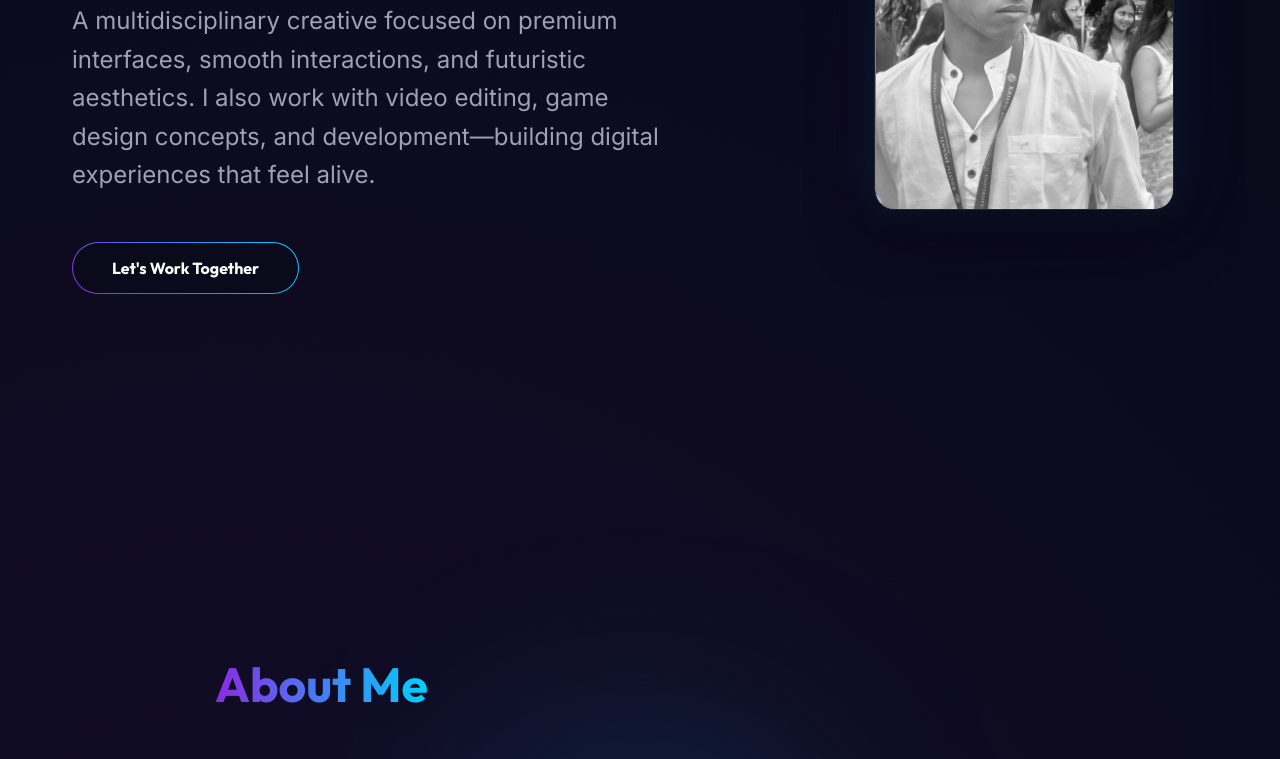
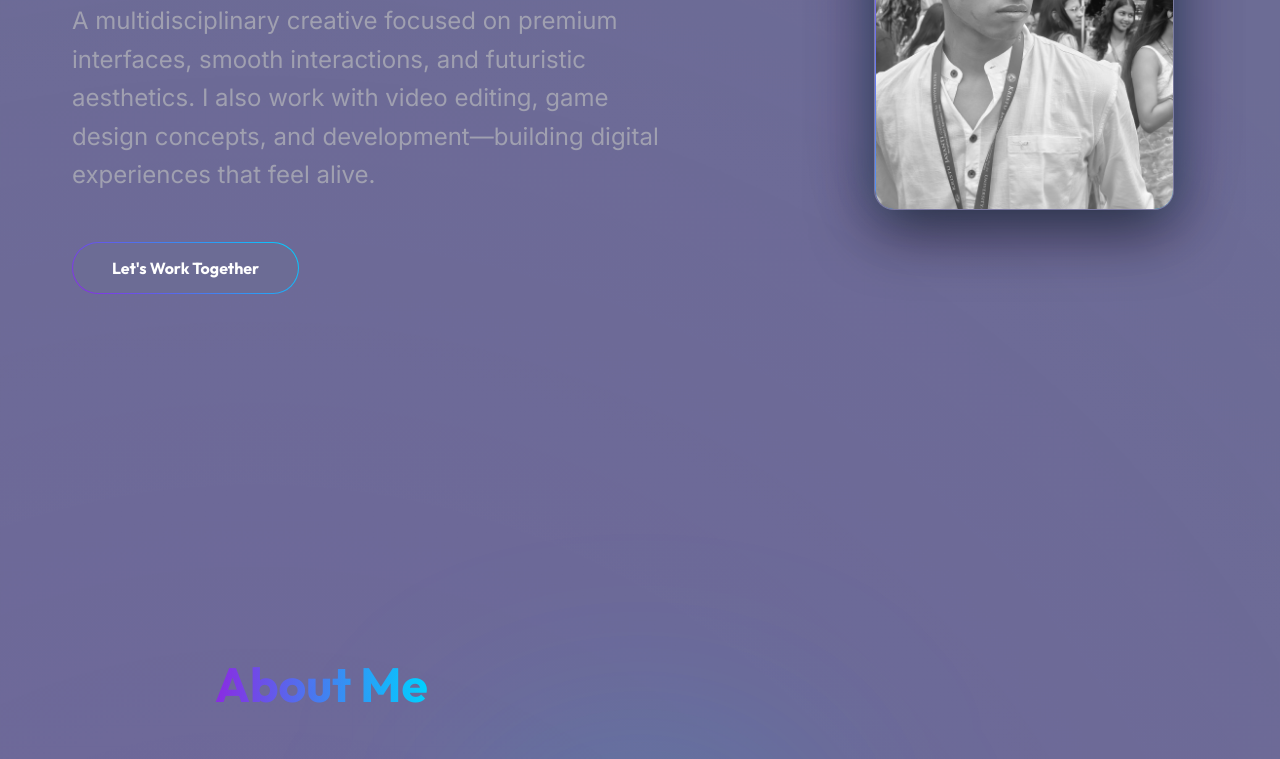
Before and after one commit to crush222/portfolio, a plain HTML site: page index.html in a window 1280 px wide. Shown: the part 435-1194 px from the top of the page. Drawn offline with nearby package versions, Linux system fonts and the light colour scheme.

Commit message:
changed bg

```diff
--- a/style.css
+++ b/style.css
@@ -1,6 +1,6 @@
 /* --- CSS Variables --- */
 :root {
-    --bg-color: #0a0a1a;
+    --bg-color: #6c6c95;
     --text-main: #ffffff;
     --text-muted: #a0a0b0;
     --accent-1: #8a2be2; /* Purple */
```
